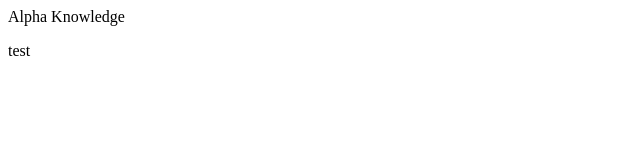
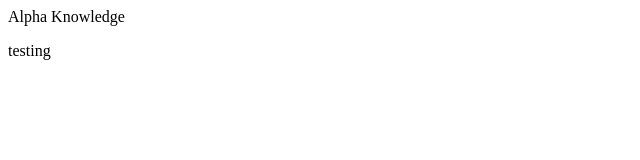
Before and after one commit to 160215737042/demo-repo, a plain HTML site: page index.html in a window 1280 px wide. Shown: the full height of the page, 0-640 px from the left. Drawn offline with Linux system fonts and the light colour scheme.

```diff
--- a/index.html
+++ b/index.html
@@ -1,3 +1,3 @@
 <p> Alpha Knowledge </p>
 
-<p> test </p>
+<p> testing </p>
```
Also changed, not shown: 1 other file.
